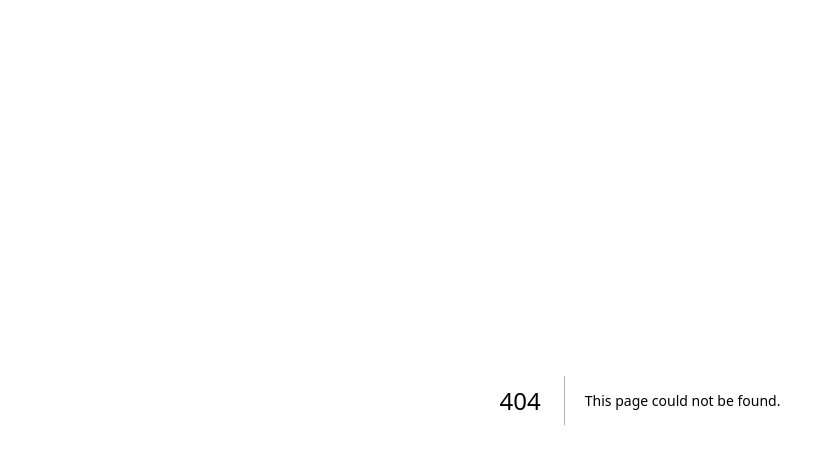
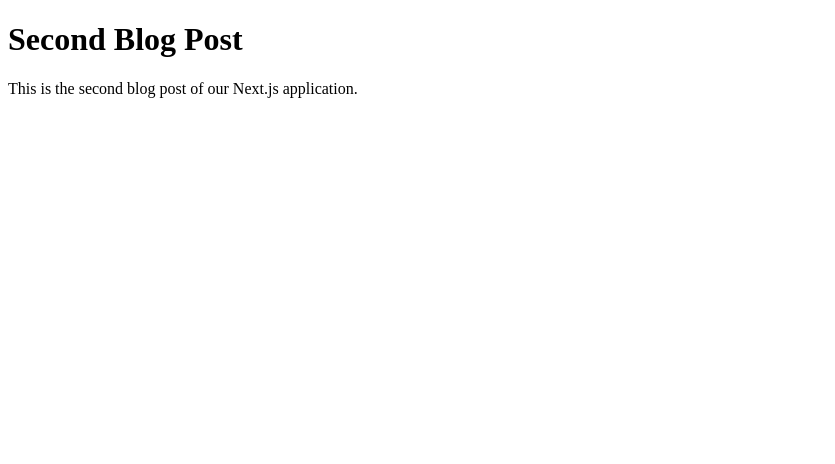
Before and after one commit to muhammadfirzakrizki/next15, a Next.js app: page /blog/second in a window 1280 px wide. Before the commit this address had no page. Shown: the top 464 px of the page, without its empty margins (0-835 px from the left). Built offline with nearby package versions, Linux system fonts and the light colour scheme.

Commit message:
Nested Route Blog , First , Second

```diff
--- /dev/null
+++ b/src/app/blog/second/page.tsx
@@ -0,0 +1,8 @@
+export default function SecondBlog() {
+    return (
+        <div>
+            <h1>Second Blog Post</h1>
+            <p>This is the second blog post of our Next.js application.</p>
+        </div>
+    );
+}
```
Also changed, not shown: src/app/blog/first/page.tsx (added, +8 -0 lines), src/app/blog/page.tsx (added, +8 -0 lines).
